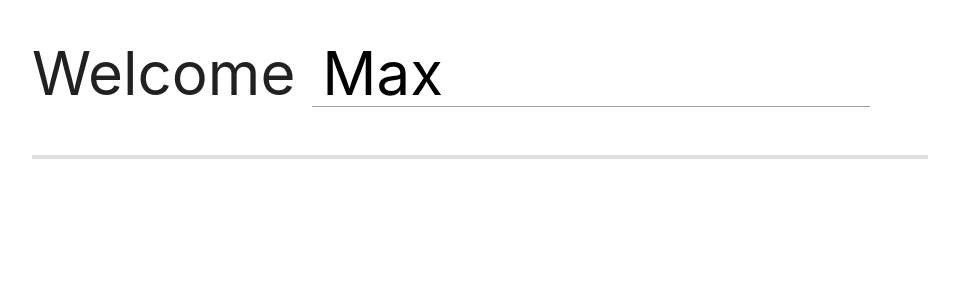
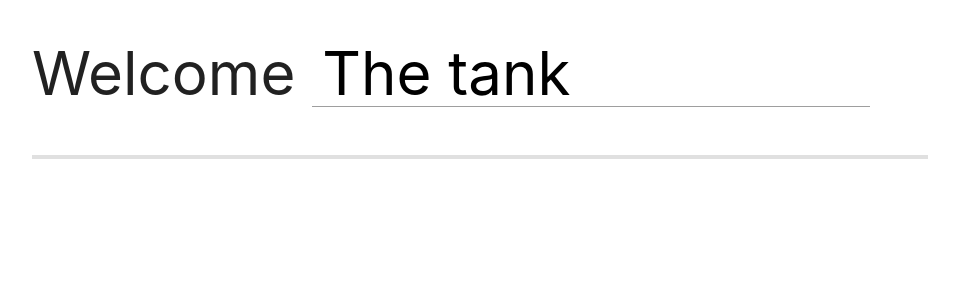
Before and after one commit to RyeRob/workshop-react, a React (Create React App) app: page / in a window 1280 px wide. Shown: the top 300 px of the page, without its empty margins (160-1119 px from the left). Built offline with nearby package versions, Linux system fonts and the light colour scheme; the HTML template or start-up script is replaced by a standard one.

Commit message:
updated task1

```diff
--- a/src/App.js
+++ b/src/App.js
@@ -1,6 +1,6 @@
 import React, { Component } from "react";
-// import Level1 from "./components/level1/Level1"; // Task-1.0
-// import Level2 from "./components/level2/Level2"; // Task-2.0
+// import Level1 from "./components/level1/Level1"; // Task-1.0 - Uncomment this line
+// import Level2 from "./components/level2/Level2"; // Task-2.0 - Uncomment this line
 // import Level3 from "./components/level3/Level3"; // Task-3.0
 // import Level4 from "./components/level4/Level4"; // Task-4.0
 
@@ -10,10 +10,11 @@ class App extends Component {
 
     // Current state of component with name
     this.state = {
-      name: "Max"
+      name: "The tank" // Change your name here if you'd like
     };
   }
 
+  // The following function sets the state name on change of the input field
   handleChange = e => {
     // Update state (name) with the value of the input
     this.setState({ name: e.target.value });
@@ -35,11 +36,12 @@ class App extends Component {
           </h1>
           <div className="divider" />
 
-          {/* Task-1.0 */}
+          {/* Task-1.0 - Uncomment the following line */}
           {/* <Level1 name={this.state.name} /> */}
 
           <div className="divider" />
 
+          {/* Task-2.0 - Uncomment the following line */}
           {/* <Level2 name={this.state.name} /> */}
 
           <div className="divider" />
```
Also changed, not shown: 1 other file (tests, documents, lock files or other folders).
